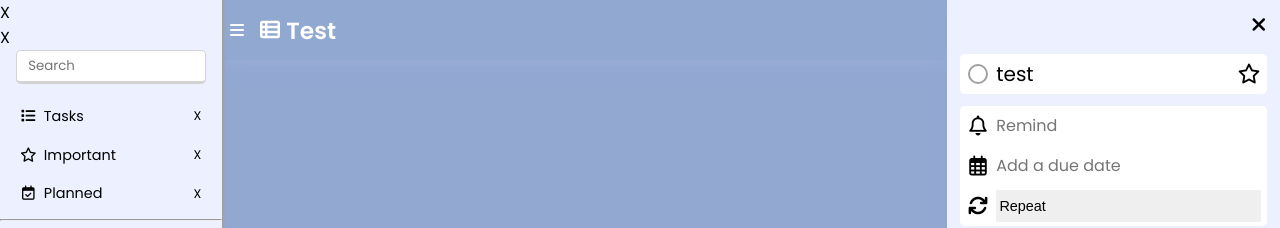
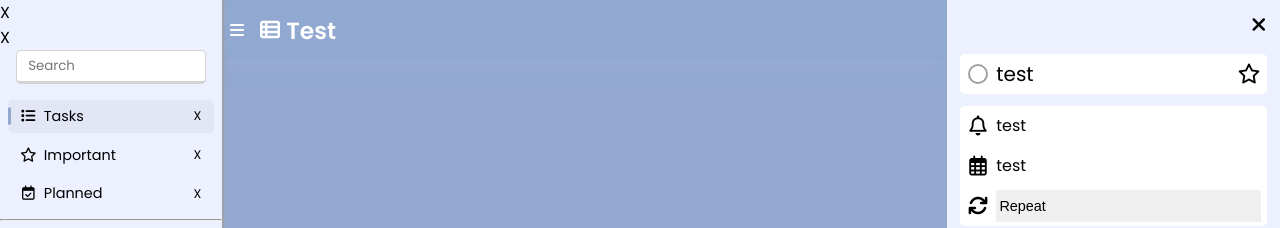
Before and after one commit to dariuszgawron/Todo-List-1, a React (Create React App) app: page / in a window 1280 px wide. Shown: the top 228 px of the page. Built offline with nearby package versions, Linux system fonts and the light colour scheme.

Commit message:
Preparation of handling and switching task lists

```diff
--- a/src/App.js
+++ b/src/App.js
@@ -7,6 +7,7 @@ import todoApi from './api/todoApi';
 import Sidenav from './components/Sidenav/Sidenav';
 import Main from './components/Main/Main';
 import TaskDetails from './components/TaskDetails/TaskDetails';
+import TaskList from './components/TaskList/TaskList';
 
 function App() {
   const [systemLists, setSystemLists] = useState([]);
@@ -47,6 +48,11 @@ function App() {
     setCustomLists(filteredCustomLists);
     localStorage.setItem('todo-lists', JSON.stringify(filteredCustomLists));
   };
+  const toggleList = listId => {
+    const selectedList = systemLists.concat(customLists).find(list => list.id === listId);
+    setSelectedList(selectedList);
+    localStorage.setItem('todo-selectedList', JSON.stringify(selectedList));
+  }
 
   // Tasks
   const addTask = (taskName, taskDate) => {
@@ -88,9 +94,14 @@ function App() {
     setTasks(filteredTasks);
     localStorage.setItem('todo-tasks', JSON.stringify(filteredTasks));
   };
-  const toggleTaskEditMode = task => {
-    if(task.id === selectedTask)
+  const toggleTask = taskId => {
+    const selected = tasks.find(task => task.id === taskId);
+    if(selectedTask.id === selected.id || selectedTask===null) {
       setIsEditingTask(!isEditingTask);
+      setSelectedTask(selected);
+    } else {
+      setSelectedTask(null);
+    }
   }
 
   useEffect(() => {
@@ -106,10 +117,22 @@ function App() {
       const tasksData = await todoApi.getCustomTasks();
       setTasks(tasksData);
     };
+
     getSystemLists();
     getCustomLists();
     getTasks();
   }, []);
+
+  useEffect(() => {
+    const getSelectedList = async () => {
+      const selectedList = await todoApi.getSelectedList();
+      if(!selectedList)
+        setSelectedList(systemLists[0]);
+      else
+        setSelectedList(selectedList);
+    };
+    getSelectedList();
+  }, [systemLists]);
 
   return (
     <div className='todo-app'>
@@ -122,6 +145,8 @@ function App() {
         editCustomList={editCustomList}
         deleteCustomList={deleteCustomList}
         keyword={keyword}
+        selectedList={selectedList}
+        toggleList={toggleList}
       />
       <Main
         systemLists={systemLists}
@@ -134,6 +159,8 @@ function App() {
         deleteTask={deleteTask}
         editCustomList={editCustomList}
         deleteCustomList={deleteCustomList}
+        toggleTask={toggleTask}
+        selectedTask={selectedTask}
       />
       <TaskDetails task={selectedTask} setIsEditingTask={setIsEditingTask} />
     </div>
--- a/src/api/todoApi.js
+++ b/src/api/todoApi.js
@@ -9,6 +9,9 @@ const todoApi = {
     },
     getCustomTasks: () => {
         return JSON.parse(localStorage.getItem('todo-tasks')) || [];
+    },
+    getSelectedList: () => {
+        return JSON.parse(localStorage.getItem('todo-selectedList')) || null;
     }
 }
 
--- a/src/components/CategoryItem/CategoryItem.js
+++ b/src/components/CategoryItem/CategoryItem.js
@@ -3,8 +3,15 @@ import React from "react";
 import './CategoryItem.scss';
 
 const CategoryItem = props => {
+    // console.log(props.list);
+    const categoryClass = (props.selectedList && (props.selectedList.id === props.list.id)) ? 'category-item--selected' : '';
+
+    const handleClick = () => {
+        props.toggleList(props.list.id);
+    }
+
     return (
-        <li className="category-item">
+        <li className={`category-item ${categoryClass}`} onClick={handleClick}>
             <div className="category-item__content">
                 <h3 className="category-item__title">
                     <i className={`category-item__icon ${props.list.icon || 'fa-solid fa-bars'}`}></i>
--- a/src/components/CategoryList/CategoryList.js
+++ b/src/components/CategoryList/CategoryList.js
@@ -9,7 +9,7 @@ const CategoryList = props => {
         <ul className="category-list">
             {
                 props.lists && props.lists.map((list, index) => {
-                    return <CategoryItem list={list} key={index} />
+                    return <CategoryItem list={list} selectedList={props.selectedList} toggleList={props.toggleList} key={index} />
                 })
             }
         </ul>
--- a/src/components/Main/Main.js
+++ b/src/components/Main/Main.js
@@ -11,7 +11,7 @@ const Main = props => {
     return (
         <main className="main">
             <TaskHeader activeList={props.activeList} />
-            <TaskList activeList={props.activeList} tasks={props.tasks} />
+            <TaskList activeList={props.activeList} tasks={props.tasks} selectedTask={props.selectedTask} toggleTask={props.toggleTask} />
             <TaskFooter addTask={props.addTask} />
             {/* <TaskDetails /> */}
         </main>
--- a/src/components/Sidenav/Sidenav.js
+++ b/src/components/Sidenav/Sidenav.js
@@ -11,7 +11,7 @@ const Sidenav = props => {
         <header className="header">
             <div className="sidenav" id="sidenav">
                 <SidenavHeader />
-                <SidenavContent systemLists={props.systemLists} customLists={props.customLists} />
+                <SidenavContent systemLists={props.systemLists} customLists={props.customLists} selectedList={props.selectedList} toggleList={props.toggleList} />
                 <SidenavFooter addCustomList={props.addCustomList} />
             </div>
         </header>
--- a/src/components/SidenavContent/SidenavContent.js
+++ b/src/components/SidenavContent/SidenavContent.js
@@ -8,11 +8,11 @@ const SidenavContent = props => {
     return (
         <div className='sidenav-content'>
             <div className='sidenav-content__item'>
-                <CategoryList lists={props.systemLists} />
+                <CategoryList lists={props.systemLists} selectedList={props.selectedList} toggleList={props.toggleList} />
             </div>
             <hr className='sidenav-content__line' />
             <div className='sidenav-content__item'>
-                <CategoryList lists={props.customLists} />
+                <CategoryList lists={props.customLists} selectedList={props.selectedList} toggleList={props.toggleList} />
             </div>
         </div>
     )
--- a/src/components/TaskDetails/TaskDetails.js
+++ b/src/components/TaskDetails/TaskDetails.js
@@ -26,7 +26,7 @@ const TaskDetails = props => {
                             </div>
                         </div>
                         <div className="task-details__value">
-                            <input className="task-details__title" value="test"/>
+                            <input className="task-details__title" onChange={e => e} value="test"/>
                         </div>
                         <div className="task-details__logo">
                             <i className="task-details__icon fa-regular fa-star"></i>
@@ -39,7 +39,7 @@ const TaskDetails = props => {
                             <i className="task-details__icon fa-regular fa-bell"></i>
                         </div>
                         <div className="task-details__value">
-                            <input className="task-details__remind" type="text" placeholder="Remind" onFocus={e => e.target.type='datetime-local'} onBlur={e => e.target.type='text'} />
+                            <input className="task-details__remind" type="text" placeholder="Remind" onFocus={e => e.target.type='datetime-local'} onBlur={e => e.target.type='text'} onChange={e => e} value="test" />
                         </div>
                     </div>
                     <div className="task-details__row">
@@ -47,7 +47,7 @@ const TaskDetails = props => {
                             <i className="task-details__icon fa-regular fa-calendar-days"></i>
                         </div>
                         <div className="task-details__value">
-                            <input className="task-details__date" type="text" placeholder="Add a due date" onFocus={e => e.target.type='date'} onBlur={e => e.target.type='text'} />
+                            <input className="task-details__date" type="text" placeholder="Add a due date" onFocus={e => e.target.type='date'} onBlur={e => e.target.type='text'} onChange={e => e} value="test" />
                         </div>
                     </div>
                     <div className="task-details__row">
@@ -55,8 +55,8 @@ const TaskDetails = props => {
                             <i className="task-details__icon fa-solid fa-arrows-rotate"></i>
                         </div>
                         <div className="task-details__value">
-                            <select className="task-details__repeat" name="repeat">
-                                <option value="" selected>Repeat</option>
+                            <select className="task-details__repeat" name="repeat" defaultValue="">
+                                <option value="">Repeat</option>
                                 <option value="daily">Daily</option>
                                 <option value="weekly">Weekly</option>
                                 <option value="montly">Montly</option>
--- a/src/components/TaskItem/TaskItem.js
+++ b/src/components/TaskItem/TaskItem.js
@@ -3,13 +3,19 @@ import React from "react";
 import './TaskItem.scss';
 
 const TaskItem = (props) => {
+    const taskClass = props.selectedTask && (props.selectedTask.id === props.task.id) ? 'task=item--selected' : '';
     const isChecked = props.task.checked ? 'checked' : '';
     const favoriteIconClass = props.task.favorite
         ? 'task-item__favorite-icon--fill fa-solid fa-star'
         : 'task-item__favorite-icon--empty fa-regular fa-star';
 
+    const handleClick = () => {
+        console.log(props.task);
+        props.toggleTask(props.task.id);
+    }
+
     return (
-        <li className="task-item">
+        <li className={`task-item ${taskClass}`} onClick={handleClick}>
             <div className="task-item__input">
                 <input className="task-item__input-checkbox" />
                 <span className="task-item__input-checkmark"></span>
--- a/src/components/TaskList/TaskList.js
+++ b/src/components/TaskList/TaskList.js
@@ -10,7 +10,7 @@ const TaskList = (props) => {
             <ul className='task-list__content'>
                 {
                     props.tasks.map((task, index) => {
-                        return <TaskItem task={task} key={index} />
+                        return <TaskItem task={task} selectedTask={props.selectedTask} toggleTask={props.toggleTask} key={index} />
                     })
                 }
             </ul>
```
